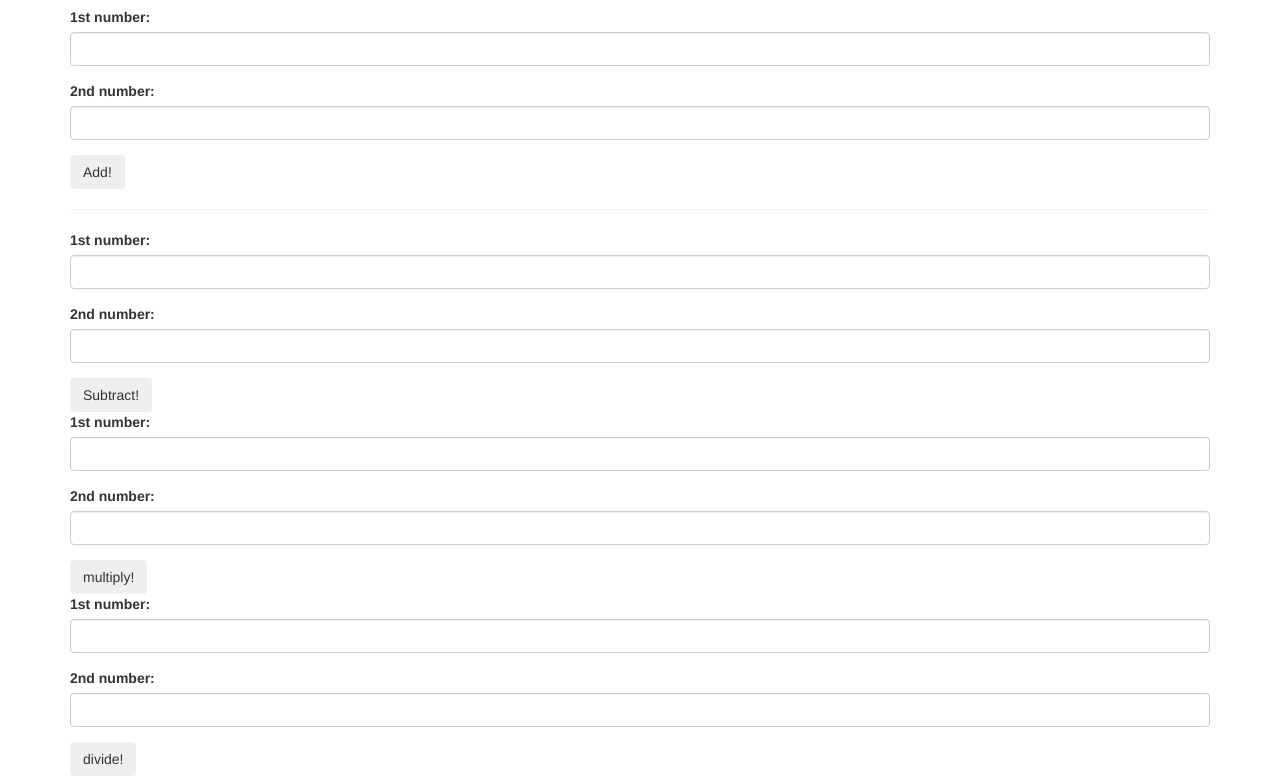
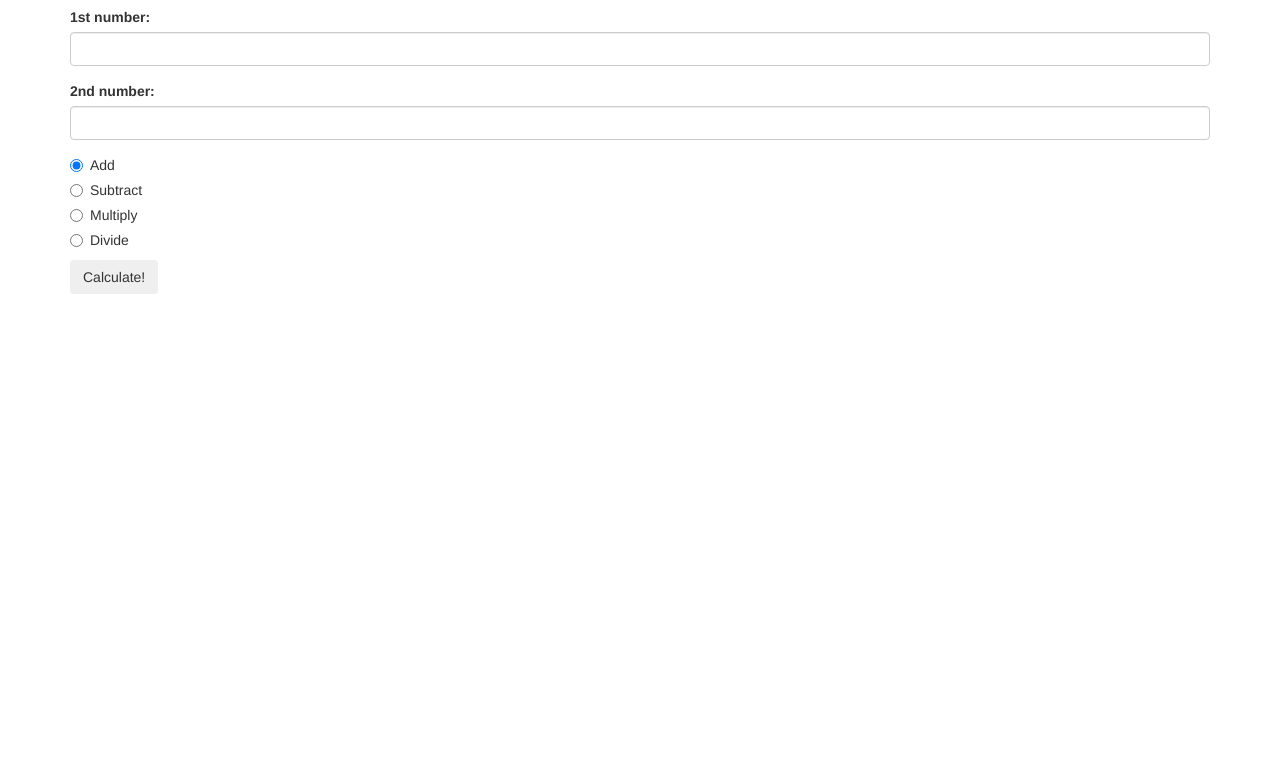
Before and after one commit to akane0915/calculator, a plain HTML site: page index.html in a window 1280 px wide. Shown: the part 63-839 px from the top of the page. After the commit the page ends 800 px from the top, so only its background shows below. Drawn offline with Linux system fonts and the light colour scheme.

Commit message:
update HTML to consolidate to one form and add radio buttons to select operation.

```diff
--- a/index.html
+++ b/index.html
@@ -10,64 +10,44 @@
   <body>
     <div class="container">
       <h1>Calculator</h1>
-      <form id="add">
+      <form id="calculator">
         <div class="form-group">
-          <label for="add1">1st number:</label>
-          <input id="add1" class="form-control" type="text">
+          <label for="input1">1st number:</label>
+          <input id="input1" class="form-control" type="text">
         </div>
 
         <div class="form-group">
-          <label for="add2">2nd number:</label>
-          <input id="add2" class="form-control" type="text">
+          <label for="input2">2nd number:</label>
+          <input id="input2" class="form-control" type="text">
         </div>
 
-        <button id="add-button" type="submit" class="btn">Add!</button>
-        <hr>
-      </form> <!--Close of Add form-->
-
-      <form id="subtract">
-        <div class="form-group">
-          <label for="subtract1">1st number:</label>
-          <input id="subtract1" class="form-control" type="text">
+        <!--Radio Buttons-->
+        <div class="radio">
+          <label>
+            <input type="radio" name="operator" value="add" checked>Add
+          </label>
         </div>
 
-        <div class="form-group">
-          <label for="subtract2">2nd number:</label>
-          <input id="subtract2" class="form-control" type="text">
+        <div class="radio">
+          <label>
+            <input type="radio" name="operator" value="subtract">Subtract
+          </label>
         </div>
 
-        <button id="subtract-button" type="submit" class="btn">Subtract!</button>
-      </form> <!--Close of Subtract form-->
-
-      <form id="multiply">
-        <div class="form-group">
-          <label for="multiply1">1st number:</label>
-          <input id="multiply1" class="form-control" type="text">
+        <div class="radio">
+          <label>
+            <input type="radio" name="operator" value="multiply">Multiply
+          </label>
         </div>
 
-        <div class="form-group">
-          <label for="multiply2">2nd number:</label>
-          <input id="multiply2" class="form-control" type="text">
+        <div class="radio">
+          <label>
+            <input type="radio" name="operator" value="divide">Divide
+          </label>
         </div>
-
-        <button id="multiply-button" type="submit" class="btn">multiply!</button>
-      </form> <!--Close of multiply form-->
-
-      <form id="divide">
-        <div class="form-group">
-          <label for="divide1">1st number:</label>
-          <input id="divide1" class="form-control" type="text">
-        </div>
-
-        <div class="form-group">
-          <label for="divide2">2nd number:</label>
-          <input id="divide2" class="form-control" type="text">
-        </div>
-
-        <button id="divide-button" type="submit" class="btn">divide!</button>
-      </form> <!--Close of divide form-->
-
-
+        <!--Submit Button-->
+        <button type="submit" class="btn">Calculate!</button>
+      </form> <!--Close of form-->
       <div id="output">
 
       </div>
```
